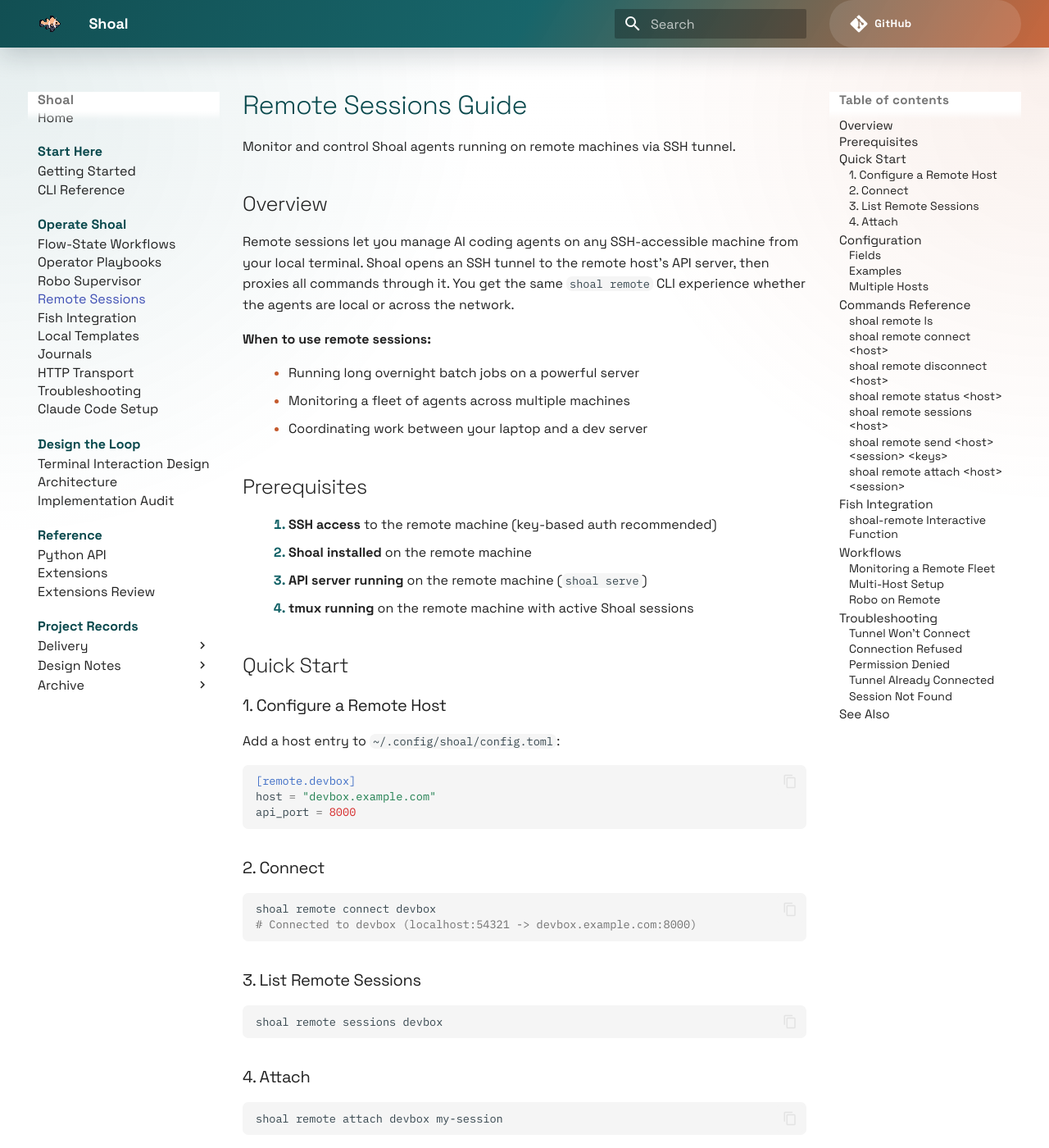
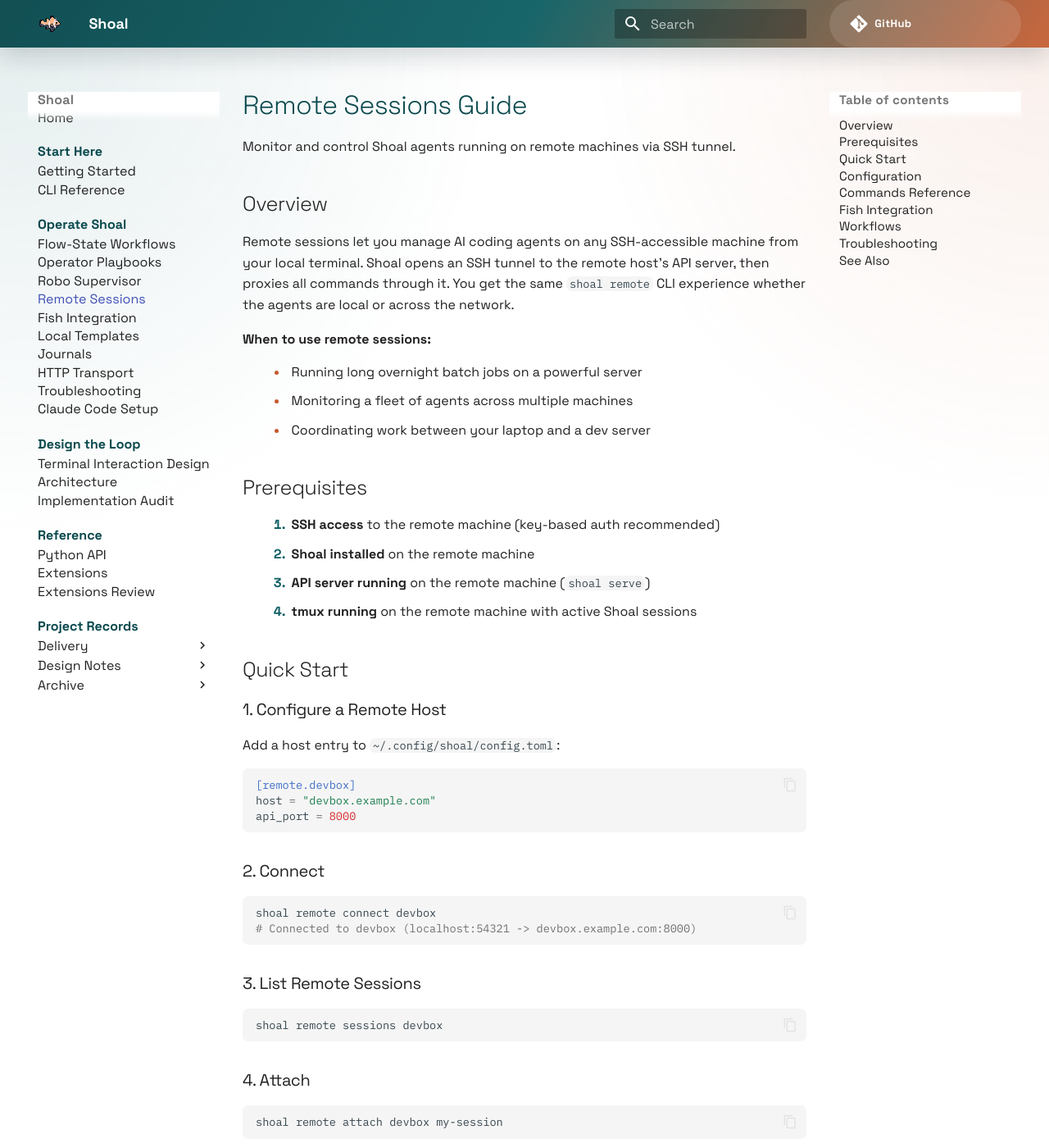
Before and after one commit to TheShoal/shoal-cli, an MkDocs documentation site: the page built from docs/REMOTE_GUIDE.md, in a window 1280 px wide and 1400 px high. Shown: the whole window at 82% size. Built offline with MkDocs 1.6.1 and Material for MkDocs 9.7.7, drawn with Linux system fonts in a browser that asks for light colours; comment, search, counter and statistics services are not loaded.

Commit message:
docs: reduce docs density and improve list spacing

```diff
--- a/docs/stylesheets/extra.css
+++ b/docs/stylesheets/extra.css
@@ -90,8 +90,13 @@
   padding-left: 1.3rem;
 }
 
+.md-typeset li {
+  padding-left: 0.18rem;
+  line-height: 1.55;
+}
+
 .md-typeset li + li {
-  margin-top: 0.42rem;
+  margin-top: 0.52rem;
 }
 
 .md-typeset ul li::marker {
--- a/mkdocs.yml
+++ b/mkdocs.yml
@@ -33,6 +33,7 @@
   - tables
   - toc:
       permalink: true
+      toc_depth: 2
   - pymdownx.details
   - pymdownx.highlight:
       anchor_linenums: true
```
